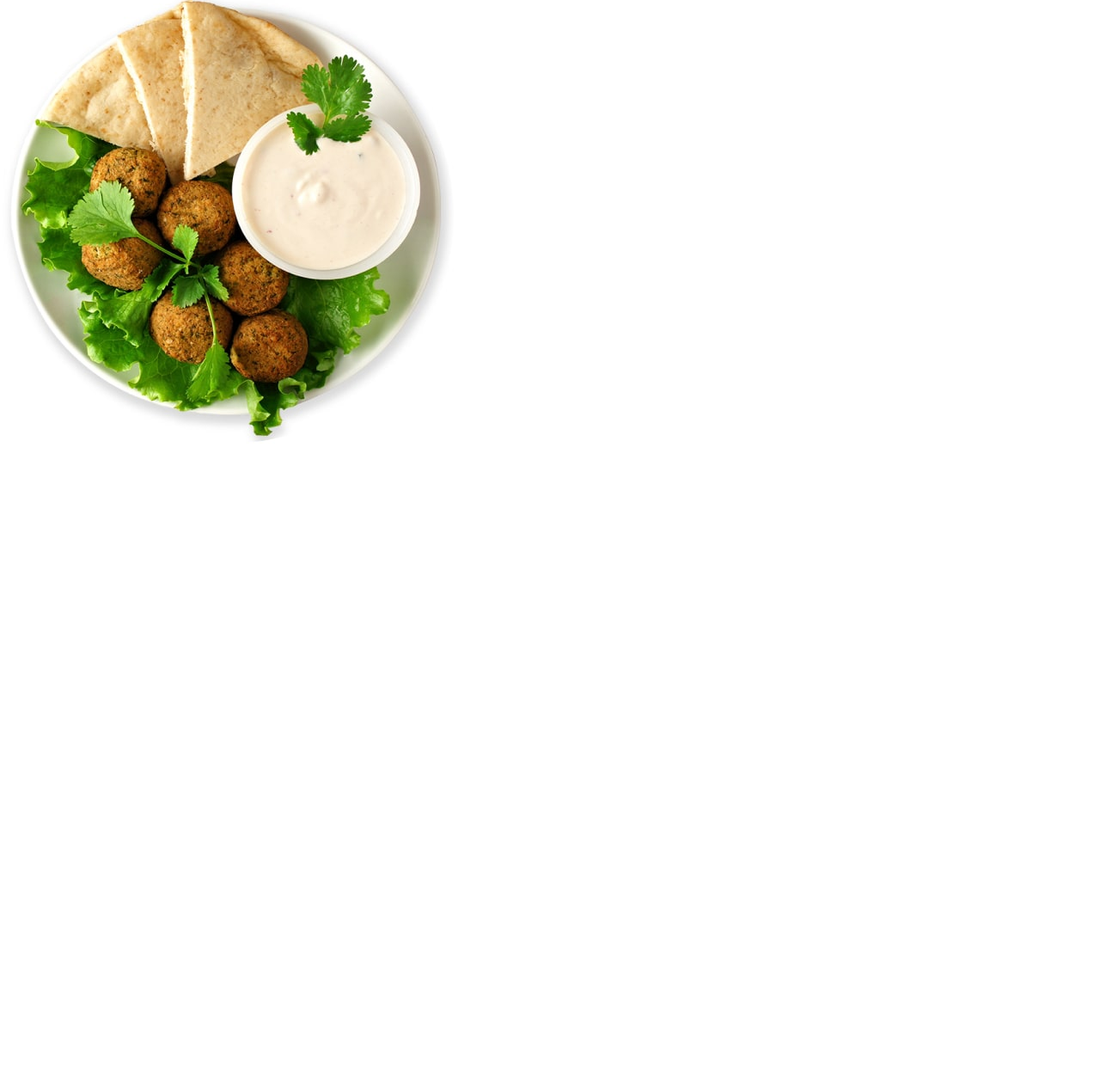
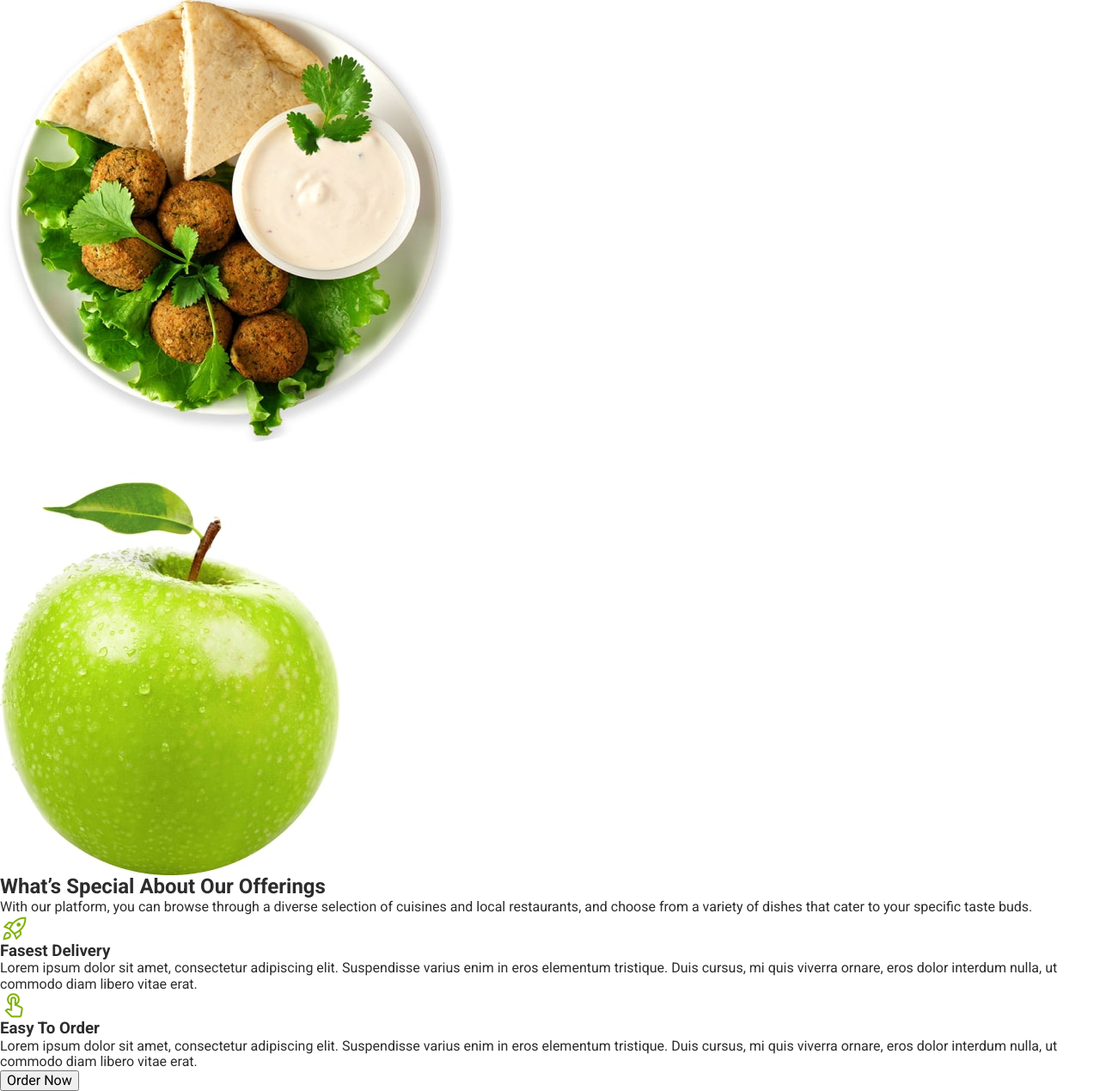
Before and after one commit to yura6669/food-sta-team, a plain HTML site: page index.html in a window 1280 px wide. Shown: the part 286-1555 px from the top of the page at 86% size. Before the commit the page ends 802 px from the top, so only its background shows below. Drawn offline with nearby package versions, Linux system fonts and the light colour scheme.

Commit message:
розмітка Offering

```diff
--- a/index.html
+++ b/index.html
@@ -35,18 +35,33 @@
       </nav>
       <button type="button">Order Now</button>
     </header>
-    <!-- Hero Євгенія -->
-<main>
+    <main>
+  <!-- Hero Євгенія -->
   <div>
     <h1>Enjoy Your Favorite Food From Anywhere</h1>
     <p>With just a few clicks, you can have your favorite meals delivered straight to your doorstep, no matter where you are. Order now and enjoy a hassle-free and delicious meal from the comfort of your own home.</p>
-    <a href=""><img src="./images/food-1.jpg" alt="food-1"></a>
+    <a href=""><img src="./images/food-1.jpg" alt="food-1" width: 528px;
+      height: 528px; /></a>
   </div>
-</main>
     <!-- Offerings Оля -->
+    <section>
+      <div>
+        <img src="./images/apple.jpg" alt="apple">
+        <h2>What’s Special About Our Offerings</h2>
+        <p>With our platform, you can browse through a diverse selection of cuisines and local restaurants, and choose from a variety of dishes that cater to your specific taste buds.</p>
+        <a href=""><img src="./images/rocket-launch.png" alt="roket" width="32" height="32"></a>
+        <h3>Fasest Delivery</h3>
+        <p>Lorem ipsum dolor sit amet, consectetur adipiscing elit. Suspendisse varius enim in eros elementum tristique. Duis cursus, mi quis viverra ornare, eros dolor interdum nulla, ut commodo diam libero vitae erat.</p>
+        <a href=""><img src="./images/touch-app.png" alt=""></a>
+        <h3>Easy To Order</h3>
+        <p>Lorem ipsum dolor sit amet, consectetur adipiscing elit. Suspendisse varius enim in eros elementum tristique. Duis cursus, mi quis viverra ornare, eros dolor interdum nulla, ut commodo diam libero vitae erat.</p>
+        <button type="button">Order Now</button>
+      </div>
+    </section>
     <!-- Favorites Кирило -->
     <!-- Customers Say Василь -->
     <!-- Subscribe Юра -->
     <!-- Footer В'ячеслав -->
+</main>
   </body>
 </html>
```
Also changed, not shown: images/rocket-launch.png (added), images/touch-app.png (added).
